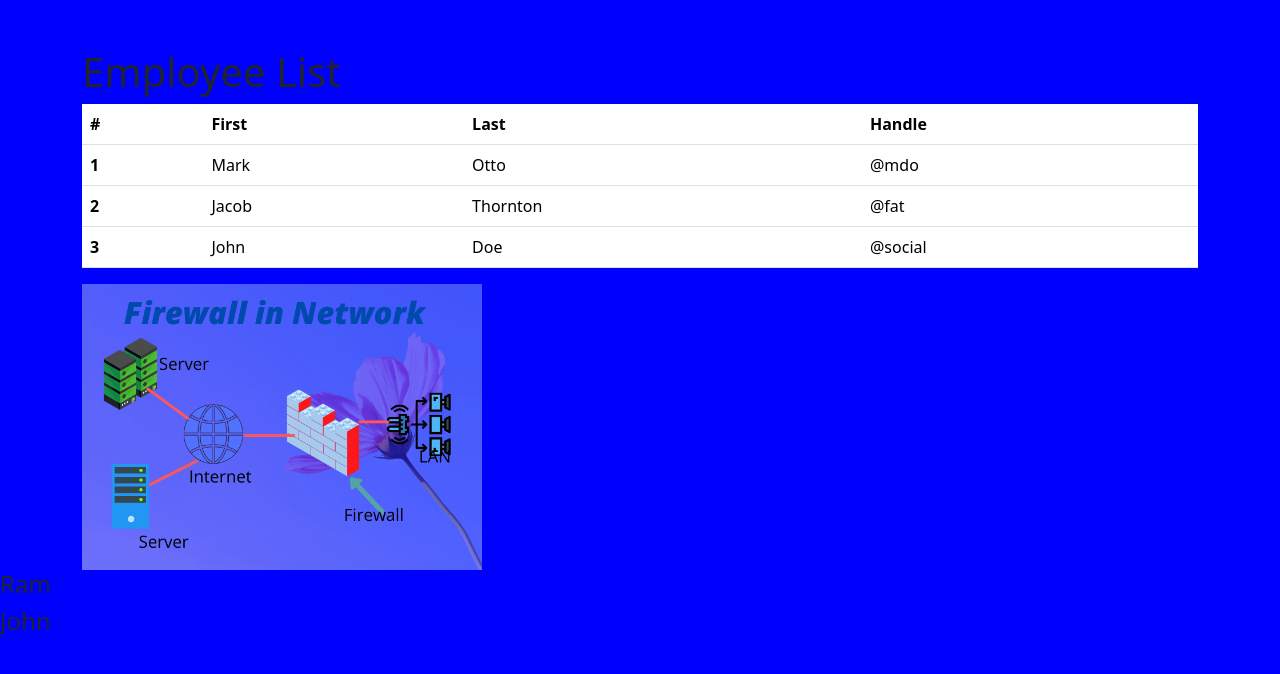
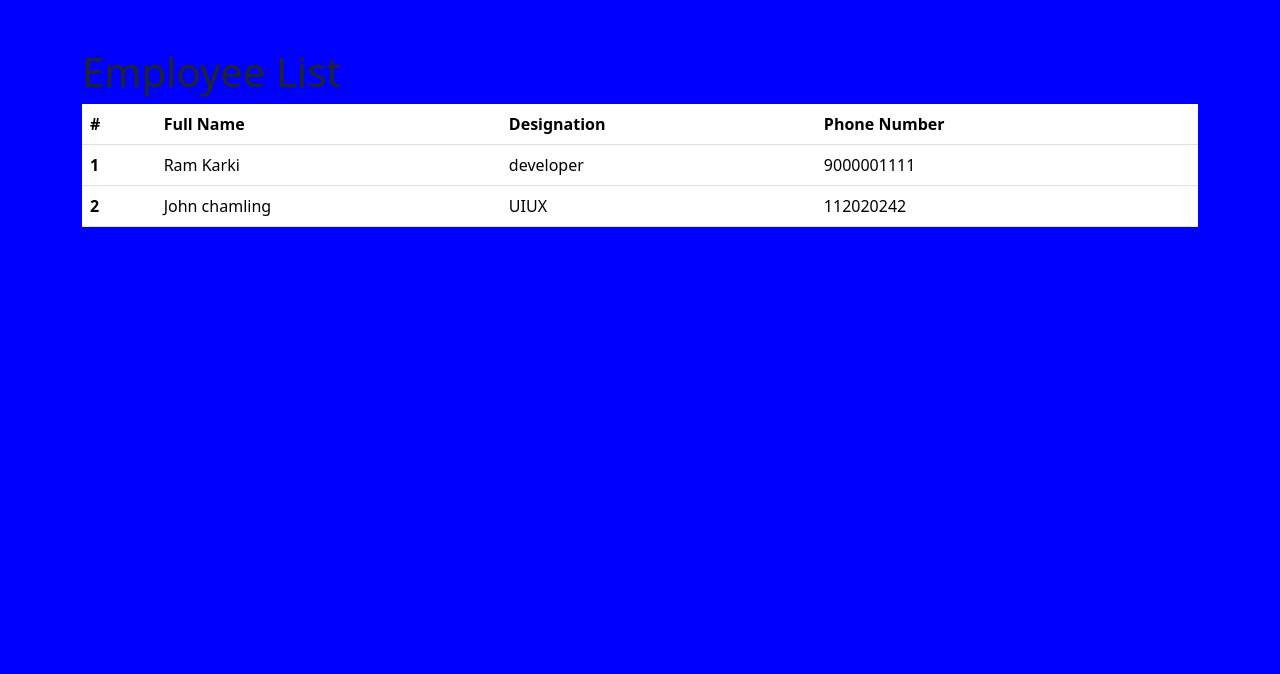
Before and after one commit to PrajwalFewaliRana/django_beginner, a Django app: page / in a window 1280 px wide. Shown: the top 674 px of the page. Run offline with Django 5.2, Linux system fonts and the light colour scheme; data comes from the database, SQL or seed files in the repository.

Commit message:
little commit

```diff
--- a/templates/home.html
+++ b/templates/home.html
@@ -17,7 +17,7 @@
       crossorigin="anonymous"
     ></script>
 
-    <link rel="stylesheet" href="{% static 'css/style.css' %}">
+    <link rel="stylesheet" href="{% static 'css/style.css' %}" />
   </head>
   <body>
     <div class="container pt-5">
@@ -27,38 +27,24 @@
         <thead>
           <tr>
             <th scope="col">#</th>
-            <th scope="col">First</th>
-            <th scope="col">Last</th>
-            <th scope="col">Handle</th>
+            <th scope="col">Full Name</th>
+            <th scope="col">Designation</th>
+            <th scope="col">Phone Number</th>
           </tr>
         </thead>
         <tbody>
+          {% for emp in employees %}
           <tr>
-            <th scope="row">1</th>
-            <td>Mark</td>
-            <td>Otto</td>
-            <td>@mdo</td>
+            <th scope="row">{{forloop.counter }}</th>
+            <td>{{emp.first_name}} {{emp.last_name}} </td>
+            <td> {{emp.designation}} </td>
+            <td> {{emp.phone_number}} </td>
           </tr>
-          <tr>
-            <th scope="row">2</th>
-            <td>Jacob</td>
-            <td>Thornton</td>
-            <td>@fat</td>
-          </tr>
-          <tr>
-            <th scope="row">3</th>
-            <td>John</td>
-            <td>Doe</td>
-            <td>@social</td>
-          </tr>
+          {% endfor %}
         </tbody>
       </table>
-      <img src="{% static 'images/img.png' %}" alt="" width="400">
     </div>
 
     {% comment %} {%%} -> template tags {{}}-> template variables {% endcomment %}
-    {% for i in employees %}
-      <h4>{{i}}</h4>
-    {% endfor %}
   </body>
 </html>
```
